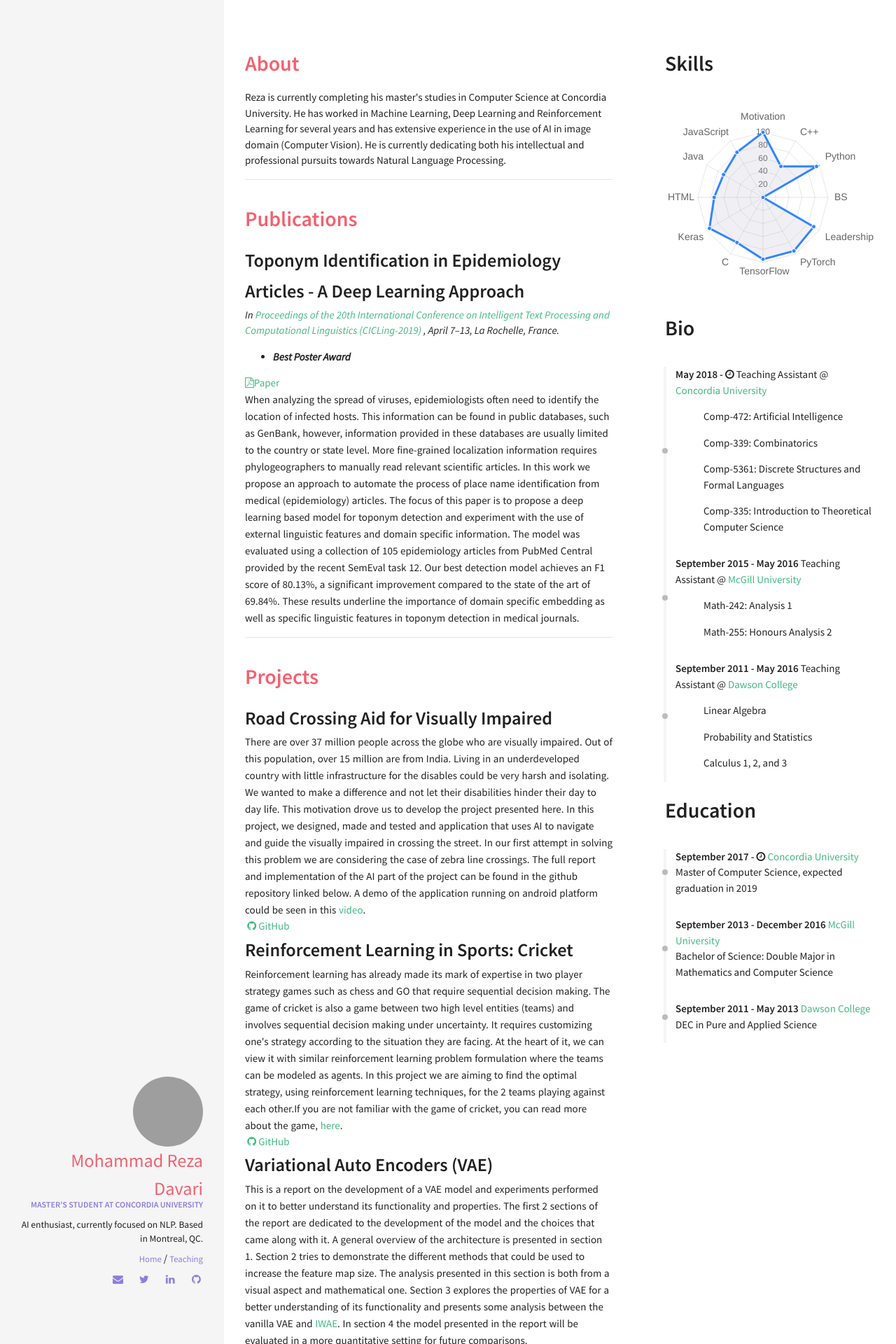
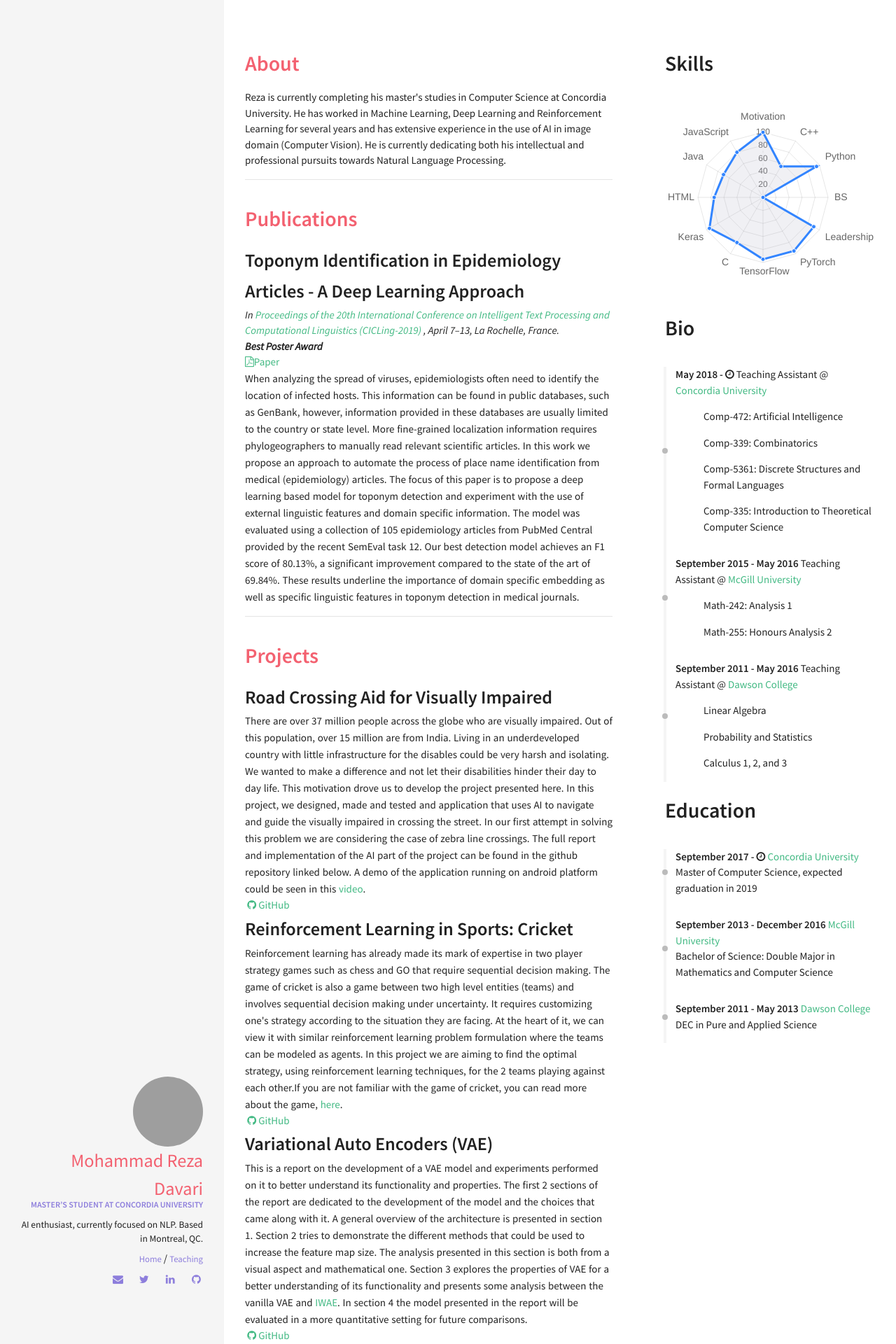
Before and after one commit to rezazzr/davari.io, a Jekyll site: the page built from index.html, in a window 1280 px wide. Shown: the top 1920 px of the page at 70% size. Built offline with Jekyll 4.4.1, drawn with Linux system fonts in a browser that asks for light colours; nearby versions of some CDN libraries.

Commit message:
style updated

```diff
--- a/_data/index/publications.yml
+++ b/_data/index/publications.yml
@@ -1,4 +1,4 @@
 - name: Toponym Identification in Epidemiology Articles - A Deep Learning Approach
   descr: When analyzing the spread of viruses, epidemiologists often need to identify the location of  infected hosts. This information can be found in public databases, such as GenBank, however, information provided in these databases are usually limited to the country or state level. More fine-grained localization information requires phylogeographers to manually read relevant scientific articles. In this work we propose an approach to automate the process of place name identification from medical (epidemiology) articles. The focus of this paper is to propose a deep learning based model for toponym detection and experiment with the use of external linguistic features and domain specific information. The model was evaluated using a collection of 105 epidemiology articles from PubMed Central provided by the recent SemEval task 12. Our best detection model achieves an F1 score of 80.13%, a significant improvement compared to the state of the art of 69.84%. These results underline the importance of  domain specific embedding as well as specific linguistic features in toponym detection in medical journals.
   paper: https://arxiv.org/abs/1904.11018
-  published: In <a href="https://www.cicling.org/2019/"> Proceedings of the 20th International Conference on Intelligent Text Processing and Computational Linguistics (CICLing-2019) </a>, April 7–13, La Rochelle, France. <b><ul><li>Best Poster Award</li></ul></b>
+  published: In <a href="https://www.cicling.org/2019/"> Proceedings of the 20th International Conference on Intelligent Text Processing and Computational Linguistics (CICLing-2019) </a>, April 7–13, La Rochelle, France. <br><b>Best Poster Award</b>
--- a/_includes/sections/publications.html
+++ b/_includes/sections/publications.html
@@ -6,7 +6,7 @@
             <div class="col">
                 <h2 style="margin: 0">{{ publication.name }}</h2>
                   {% if publication.published %}
-                  <i>{{ <publication.published }} </i>
+                  <i>{{ <publication.published }} </i><br>
                   {% endif %}
                 {% if publication.github %}
                 <a href="{{ publication.github }} " target="_blank"><i class="fa fa-fw fa-github"></i>GitHub</a> &nbsp;
```
